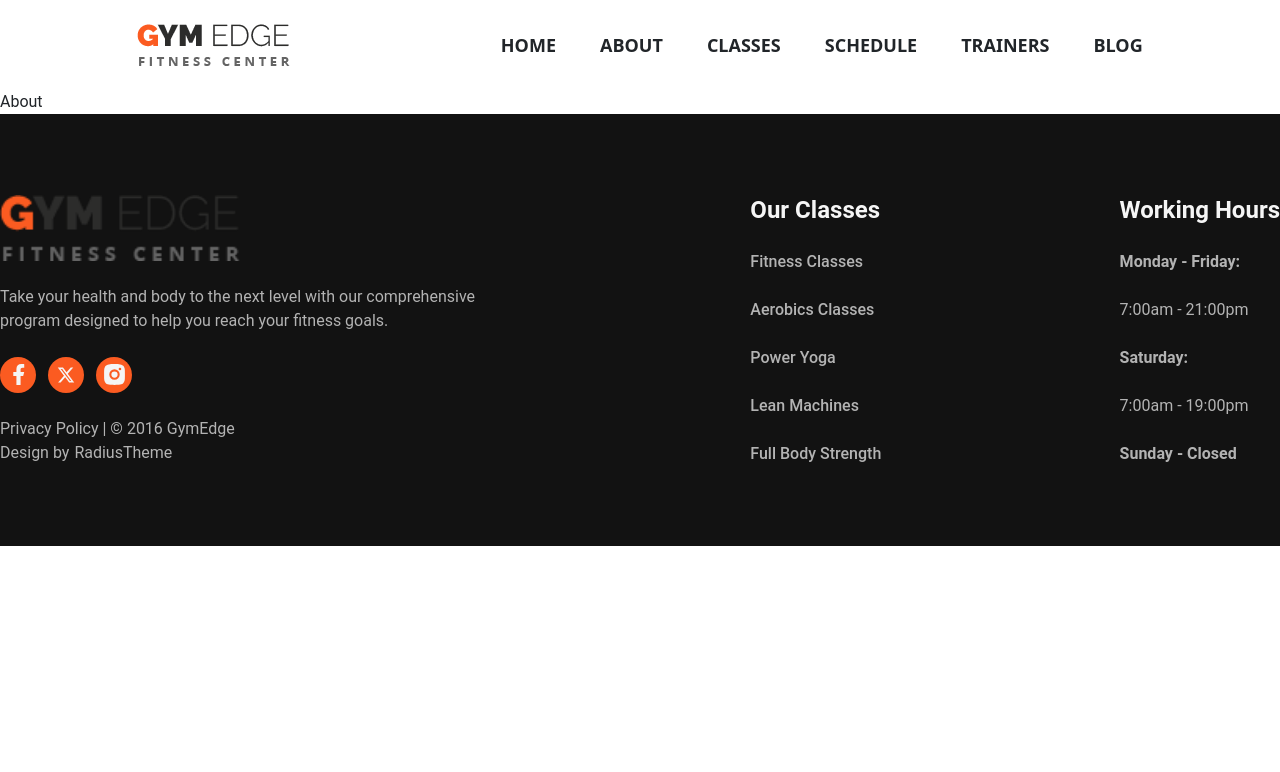
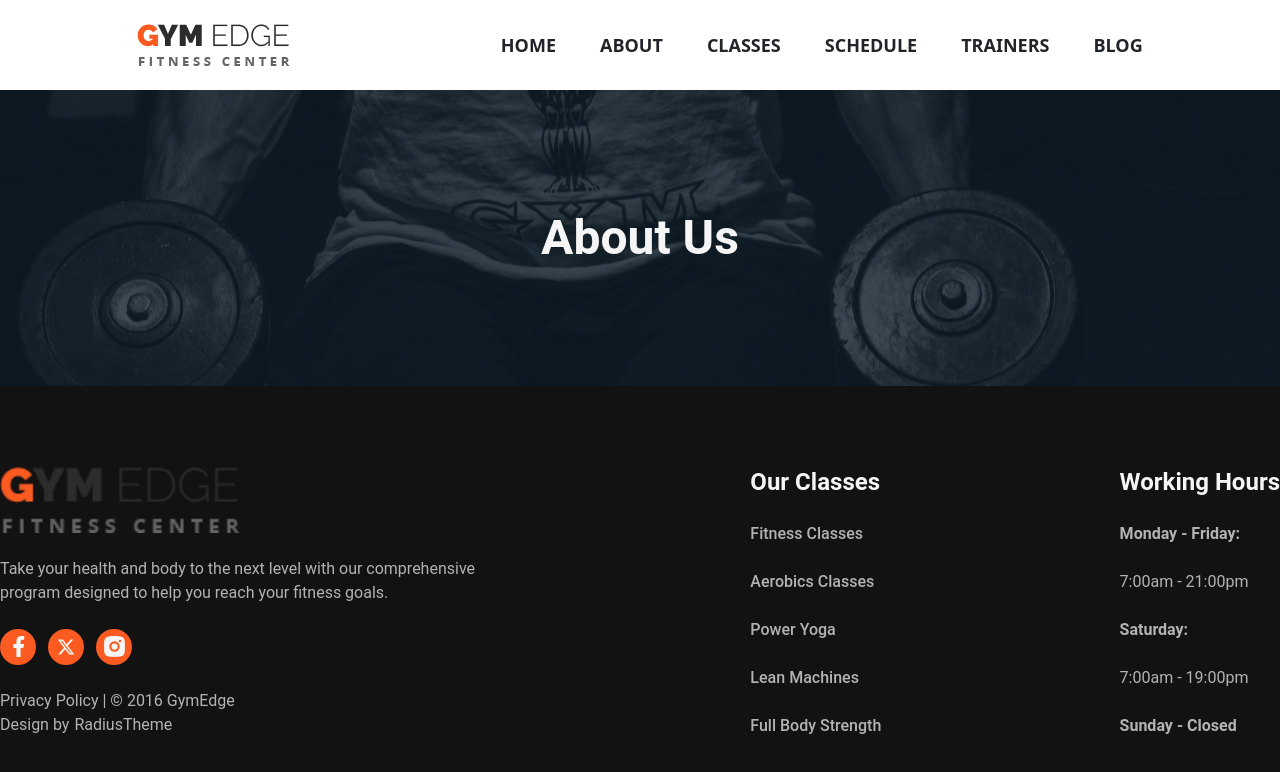
Before and after one commit to phlptnc/gym-edge, a React (Vite) app: page /about in a window 1280 px wide. Shown: the top 772 px of the page. Built offline with nearby package versions, Linux system fonts and the light colour scheme; the HTML template or start-up script is replaced by a standard one.

Commit message:
Page title component

```diff
--- /dev/null
+++ b/src/components/Title/PageTitle.jsx
@@ -0,0 +1,17 @@
+import React from "react"
+
+function PageTitle(props) {
+    return (
+        <>
+            <div className="bg-[url('../../assets/header-bg.jpg')] bg-center py-[7rem]">
+                <div className="container">
+                    <h2 className="text-[1.4rem] min-[450px]:text-[3rem] text-center text-[#f5f5f5] font-semibold">
+                        {props.title}
+                    </h2>
+                </div>
+            </div>
+        </>
+    )
+}
+
+export default PageTitle
--- a/src/pages/About.jsx
+++ b/src/pages/About.jsx
@@ -1,7 +1,12 @@
 import React from "react"
+import PageTitle from "../components/Title/PageTitle"
 
 function About() {
-    return <div>About</div>
+    return (
+        <>
+            <PageTitle title="About Us" />
+        </>
+    )
 }
 
 export default About
--- a/src/pages/Blog.jsx
+++ b/src/pages/Blog.jsx
@@ -1,7 +1,12 @@
 import React from "react"
+import PageTitle from "../components/Title/PageTitle"
 
 function Blog() {
-    return <div>Blog</div>
+    return (
+        <>
+            <PageTitle title="Blog" />
+        </>
+    )
 }
 
 export default Blog
--- a/src/pages/Classes.jsx
+++ b/src/pages/Classes.jsx
@@ -1,7 +1,12 @@
 import React from "react"
+import PageTitle from "../components/Title/PageTitle"
 
 function Classes() {
-    return <div>Classes</div>
+    return (
+        <>
+            <PageTitle title="All Classes" />
+        </>
+    )
 }
 
 export default Classes
--- a/src/pages/Schedule.jsx
+++ b/src/pages/Schedule.jsx
@@ -1,7 +1,11 @@
 import React from "react"
 
 function Schedule() {
-    return <div>Schedule</div>
+    return (
+        <>
+            <PageTitle title="Schedule" />
+        </>
+    )
 }
 
 export default Schedule
--- a/src/pages/Trainers.jsx
+++ b/src/pages/Trainers.jsx
@@ -1,7 +1,12 @@
 import React from "react"
+import PageTitle from "../components/Title/PageTitle"
 
 function Trainers() {
-    return <div>Trainers</div>
+    return (
+        <>
+            <PageTitle title="All Trainers" />
+        </>
+    )
 }
 
 export default Trainers
```
Also changed, not shown: public/assets/header-bg.jpg (added).
